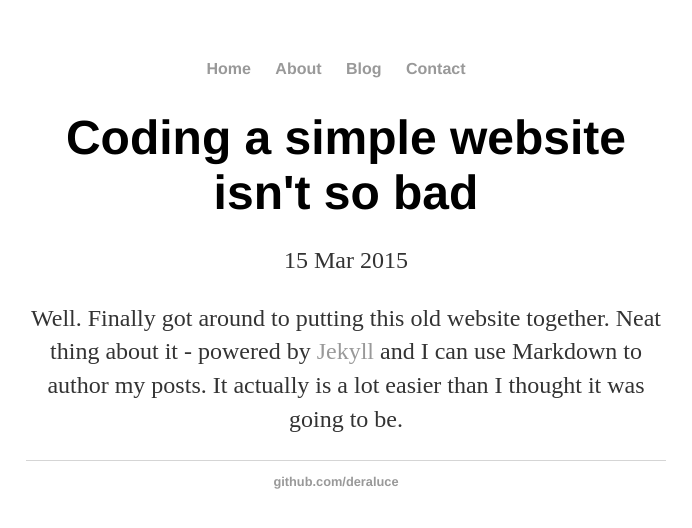
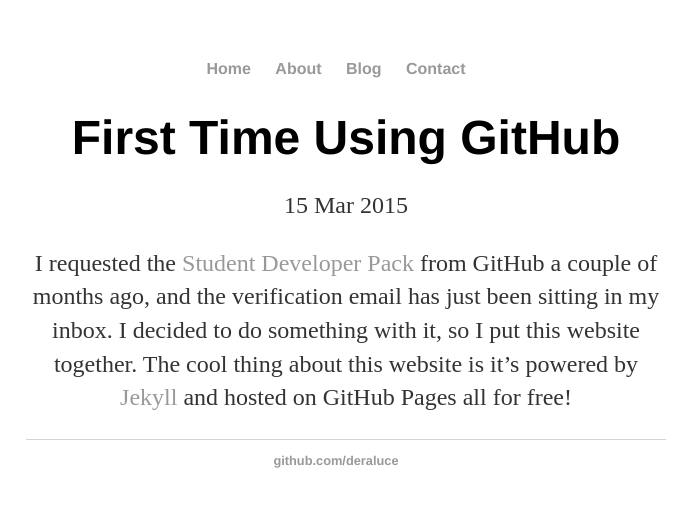
Before and after one commit to DeraLuce/DeraLuce.github.io, a Jekyll site: the page built from _posts/2015-03-15-coding-a-simple-website.md, in a window 1280 px wide. Shown: the top 528 px of the page, without its empty margins (294-986 px from the left). Built offline with Jekyll 4.4.1, drawn with Linux system fonts in a browser that asks for light colours.

Commit message:
Update 2015-03-15-coding-a-simple-website.md

```diff
--- a/_posts/2015-03-15-coding-a-simple-website.md
+++ b/_posts/2015-03-15-coding-a-simple-website.md
@@ -1,7 +1,6 @@
 ---
 layout: post
-title: "Coding a simple website isn't so bad"
+title: "First Time Using GitHub"
 date: 2015-03-15
 ---
-Well. Finally got around to putting this old website together. Neat thing about it - powered by [Jekyll](http://jekyllrb.com)
-and I can use Markdown to author my posts. It actually is a lot easier than I thought it was going to be.
+I requested the [Student Developer Pack](https://education.github.com/pack) from GitHub a couple of months ago, and the verification email has just been sitting in my inbox. I decided to do something with it, so I put this website together. The cool thing about this website is it's powered by [Jekyll](http://jekyllrb.com) and hosted on GitHub Pages all for free!
```
